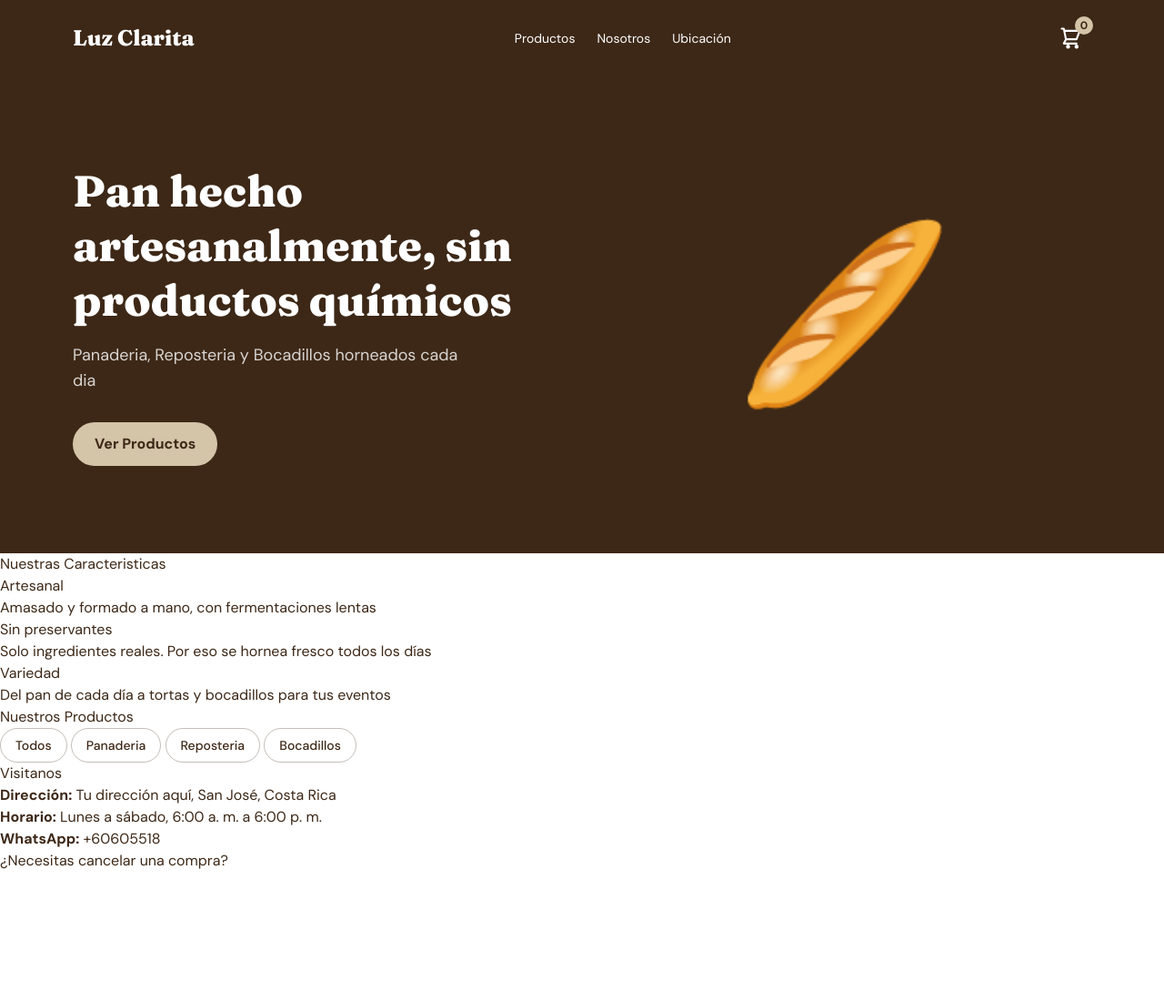
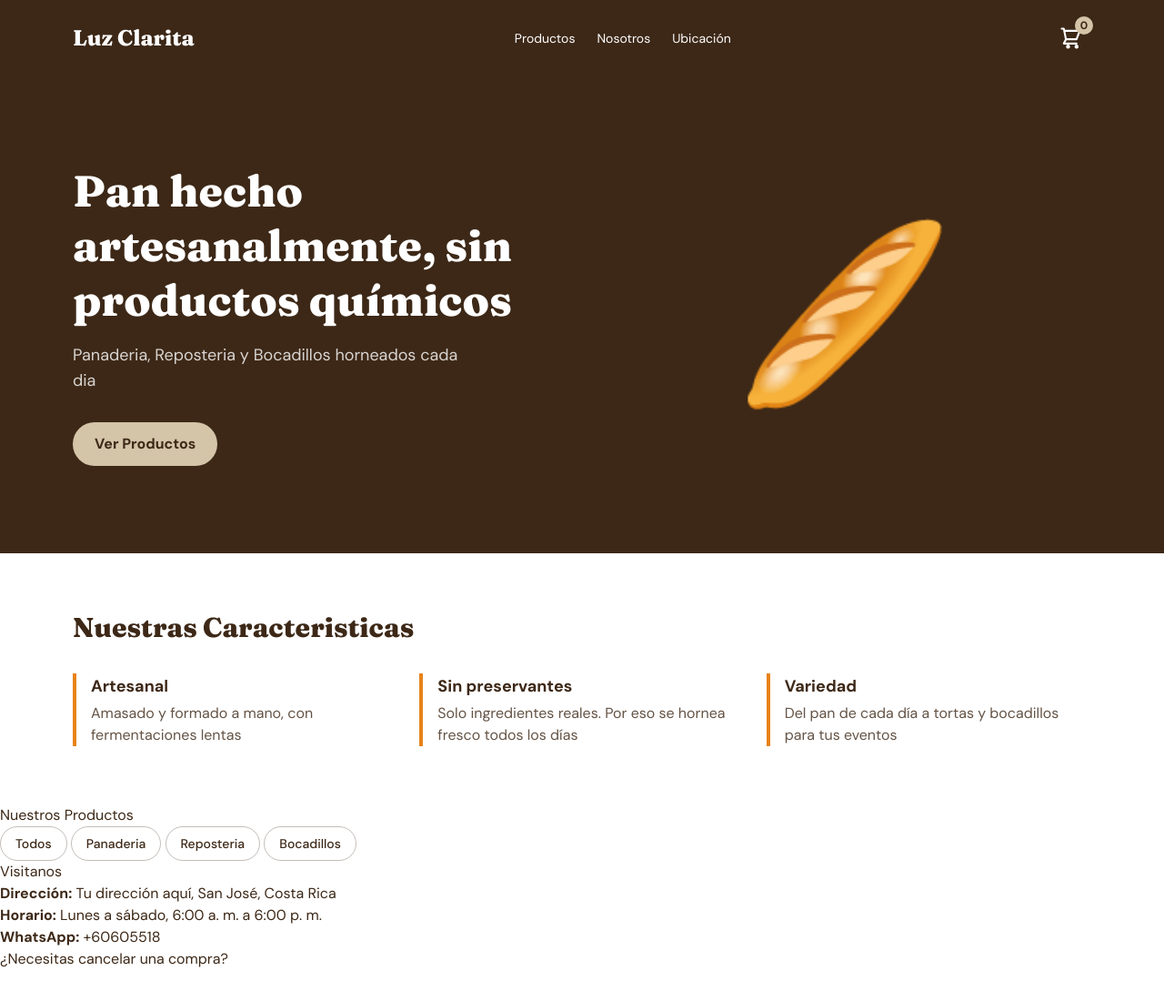
Before and after one commit to dmorab89/Panaderia-Luz-Clarita-, a website: page index.html in a window 1280 px wide. Shown: the top 1100 px of the page at 91% size. Drawn offline with nearby package versions, Linux system fonts and the light colour scheme; grey boxes are pictures that could not be loaded.

Commit message:
Estilo diferencias

```diff
--- a/index.html
+++ b/index.html
@@ -58,20 +58,20 @@
 
     <!--DIFERENCIAS-->
 
-    <section id="diferencias">
-        <h2>Nuestras Caracteristicas</h2>
-        <div>
-            <div>
-                <h3>Artesanal</h3>
-                <p>Amasado y formado a mano, con fermentaciones lentas</p>
+    <section id="diferencias" class="max-w-6xl mx-auto px-4 py-16">
+        <h2 class=" font-display text-3xl font-extrabold mb-8">Nuestras Caracteristicas</h2>
+        <div class="grid sm:grid-cols-3 gap-6">
+            <div class="border-l-4 border-naranja pl-4">
+                <h3 class="font-bold text-lg">Artesanal</h3>
+                <p class="text-cafe/80 mt-1">Amasado y formado a mano, con fermentaciones lentas</p>
             </div>
-            <div>
-                <h3>Sin preservantes</h3>
-                <p>Solo ingredientes reales. Por eso se hornea fresco todos los días</p>
+            <div class="border-l-4 border-naranja pl-4">
+                <h3 class="font-bold text-lg">Sin preservantes</h3>
+                <p class="text-cafe/80 mt-1">Solo ingredientes reales. Por eso se hornea fresco todos los días</p>
             </div>
-            <div>
-                <h3>Variedad</h3>
-                <p>Del pan de cada día a tortas y bocadillos para tus eventos</p>
+            <div class="border-l-4 border-naranja pl-4">
+                <h3 class="font-bold text-lg">Variedad</h3>
+                <p class="text-cafe/80 mt-1">Del pan de cada día a tortas y bocadillos para tus eventos</p>
             </div>
         </div>
     </section>
```
